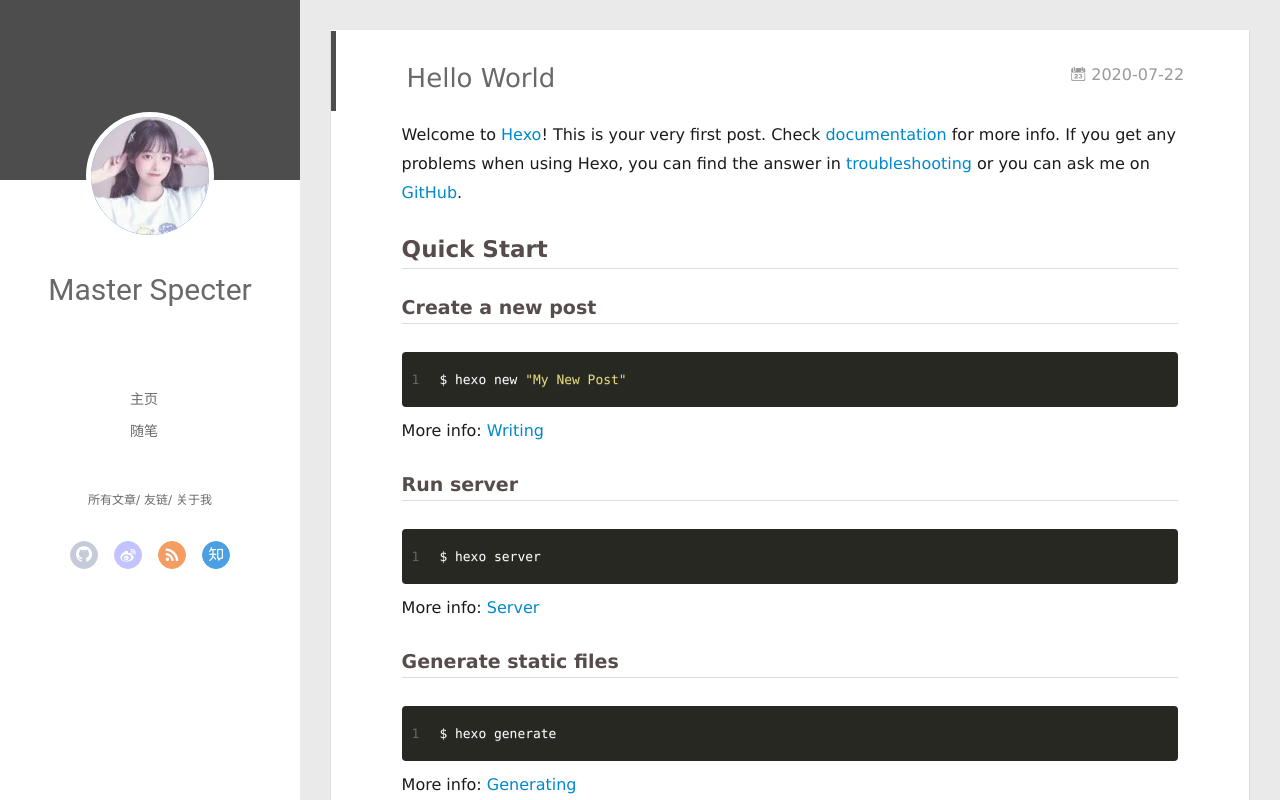
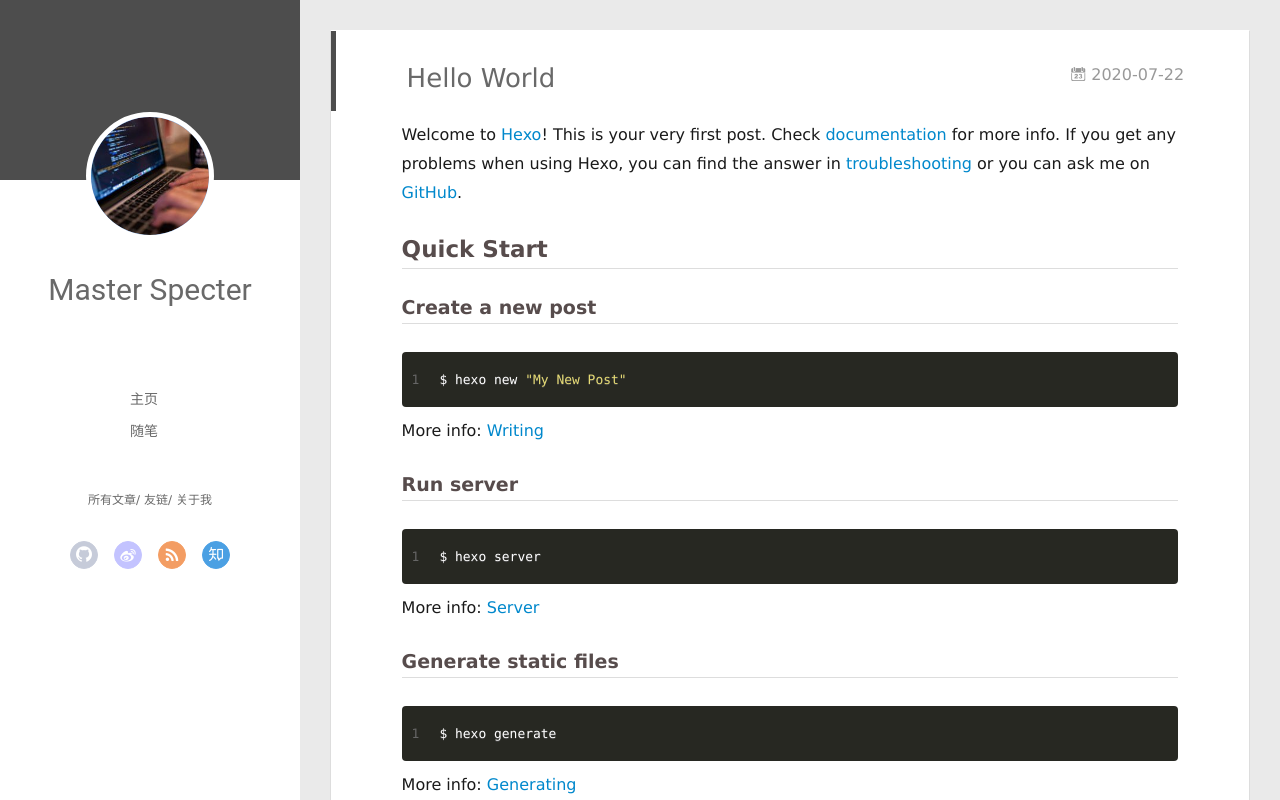
Before and after one commit to Master-Specter/Master-Specter.github.io, a plain HTML site: page 2020/07/22/hello-world/index.html in a window 1280 px wide. Drawn offline with Linux system fonts and the light colour scheme.

Commit message:
Site updated: 2020-07-22 22:00:07

```diff
--- a/2020/07/22/hello-world/index.html
+++ b/2020/07/22/hello-world/index.html
@@ -47,7 +47,7 @@
 <div class="intrude-less">
 	<header id="header" class="inner">
 		<a href="/" class="profilepic">
-			<img src="/img/touxiang1.jpg" class="js-avatar">
+			<img src="/img/touxiang2.jpg" class="js-avatar">
 		</a>
 		<hgroup>
 		  <h1 class="header-author"><a href="/">Master Specter</a></h1>
@@ -105,7 +105,7 @@
 	<div class="intrude-less">
 		<header id="header" class="inner">
 			<div class="profilepic">
-				<img src="/img/touxiang1.jpg" class="js-avatar">
+				<img src="/img/touxiang2.jpg" class="js-avatar">
 			</div>
 			<hgroup>
 			  <h1 class="header-author js-header-author">Master Specter</h1>
```
Also changed, not shown: archives/2020/07/index.html (+2 -2 lines), archives/2020/index.html (+2 -2 lines), archives/index.html (+2 -2 lines), index.html (+2 -2 lines), img/touxiang2.jpg (added).
